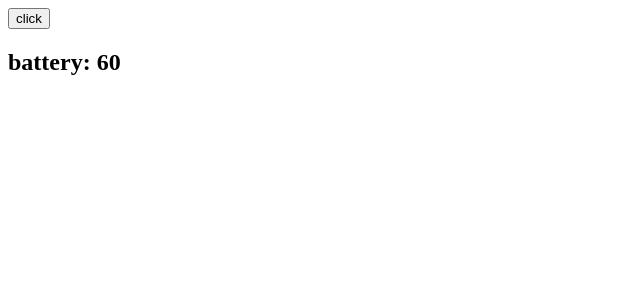
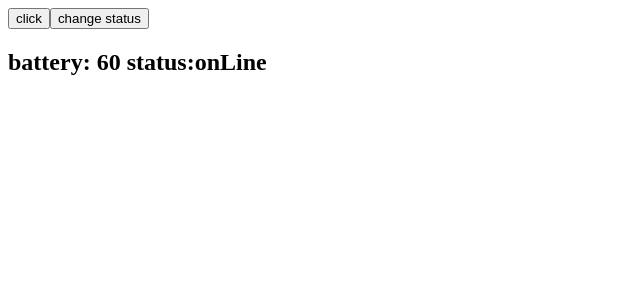
Before and after one commit to wangkaiwd/react-project, a React (Create React App) app: page / in a window 1280 px wide. Shown: the top 300 px of the page, without its empty margins (0-640 px from the left). Built offline with nearby package versions, Linux system fonts and the light colour scheme.

Commit message:
feat: Context的进一步体验，并阅读官方文档

```diff
--- a/src/ContextDemo.tsx
+++ b/src/ContextDemo.tsx
@@ -1,35 +1,52 @@
 import React, { Component, createContext } from 'react';
 
+// context: 地区偏好，UI主题这些数据可以通过context来管理，极大的减少了传递属性的繁琐性
 const BatteryContext = createContext(90);
+const StatusContext = createContext('onLine');
 const Middle = () => <Leaf/>;
 const Leaf = () => (
   <BatteryContext.Consumer>
     {
-      battery => <h2>battery: {battery}</h2>
+      battery => (
+        <StatusContext.Consumer>
+          {
+            status => <h2>battery: {battery} status:{status}</h2>
+          }
+        </StatusContext.Consumer>
+      )
     }
   </BatteryContext.Consumer>
 );
 
+// 在class组件中通过contextType来访问最近的Provider提供的value值
+// 函数式组件通过Consumer访问函数中的参数来获取到最近的Provider提供的value值
 interface StateProps {
   battery: number,
-  status: 'online' | 'offline'
+  status: 'onLine' | 'offLine'
 }
 
 // reference: https://github.com/typescript-cheatsheets/react-typescript-cheatsheet
 class ContextDemo extends Component<{}, StateProps> {
   state: StateProps = {
     battery: 60,
-    status: 'online'
+    status: 'onLine'
   };
 
   render () {
-    const { battery } = this.state;
+    const { battery, status } = this.state;
     return (
       <BatteryContext.Provider value={battery}>
-        <button onClick={() => this.setState({ battery: battery - 1 })}>
-          click
-        </button>
-        <Middle/>
+        <StatusContext.Provider value={status}>
+          <button onClick={() => this.setState({ battery: battery - 1 })}>
+            click
+          </button>
+          <button
+            onClick={() => this.setState({ status: status === 'onLine' ? 'offLine' : 'onLine' })}
+          >
+            change status
+          </button>
+          <Middle/>
+        </StatusContext.Provider>
       </BatteryContext.Provider>
     );
   }
```
